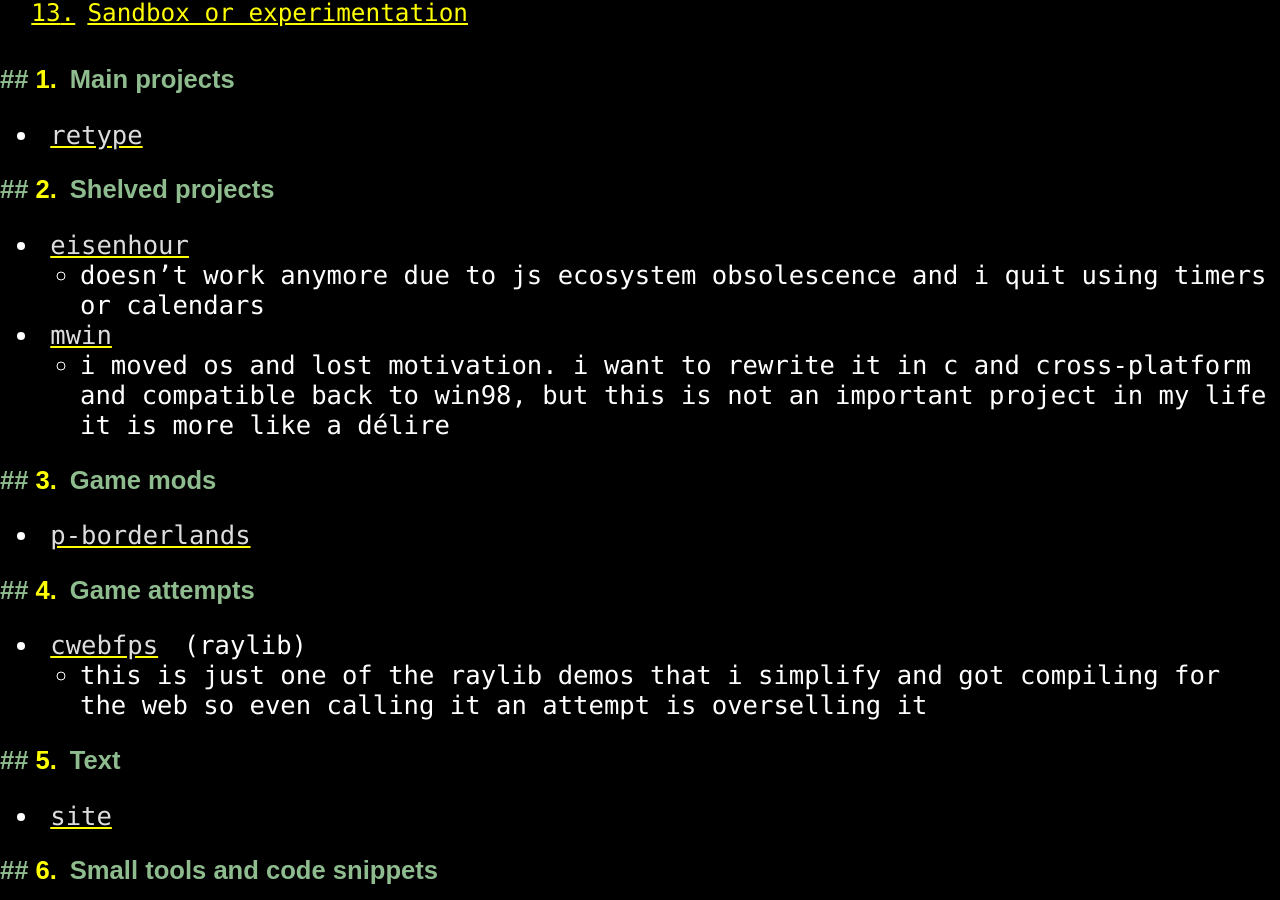
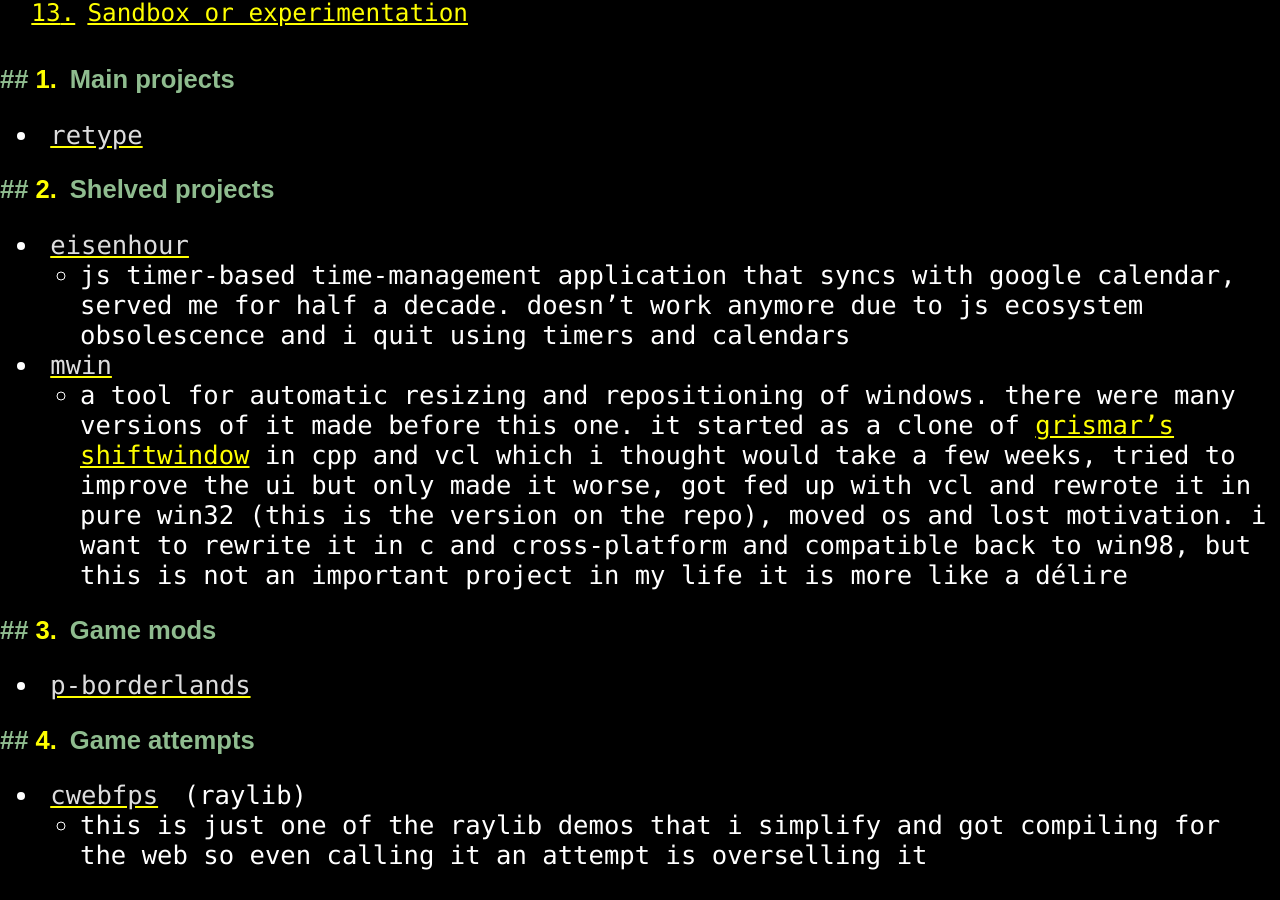
Before and after one commit to plu5/plu5.github.io, a Jekyll site: the page built from _notes/pers/reps.md, in a window 1280 px wide and 900 px high, scrolled down 603 px. Built offline with Jekyll 4.4.1, drawn with Linux system fonts in a browser that asks for light colours; comment, search, counter and statistics services are not loaded.

```diff
--- a/_notes/pers/reps.md
+++ b/_notes/pers/reps.md
@@ -12,9 +12,9 @@ lang: en
 
 ## Shelved projects
 - [`eisenhour`](https://github.com/plu5/eisenhour)
-  + doesn't work anymore due to js ecosystem obsolescence and i quit using timers or calendars
+  + js timer-based time-management application that syncs with google calendar, served me for half a decade. doesn't work anymore due to js ecosystem obsolescence and i quit using timers and calendars
 - [`mwin`](https://github.com/plu5/mwin)
-  + i moved os and lost motivation. i want to rewrite it in c and cross-platform and compatible back to win98, but this is not an important project in my life it is more like a délire
+  + a tool for automatic resizing and repositioning of windows. there were many versions of it made before this one. it started as a clone of [grismar's shiftwindow](https://grismar.net/shiftwindow/) in cpp and vcl which i thought would take a few weeks, tried to improve the ui but only made it worse, got fed up with vcl and rewrote it in pure win32 (this is the version on the repo), moved os and lost motivation. i want to rewrite it in c and cross-platform and compatible back to win98, but this is not an important project in my life it is more like a délire
 
 ## Game mods
 - [`p-borderlands`](https://github.com/plu5/p-borderlands)
```
Also changed, not shown: other parts of _notes/pers/reps.md (+1 -1 lines), _devlog/17-git-clean-smudge.md (+2 -2 lines).
